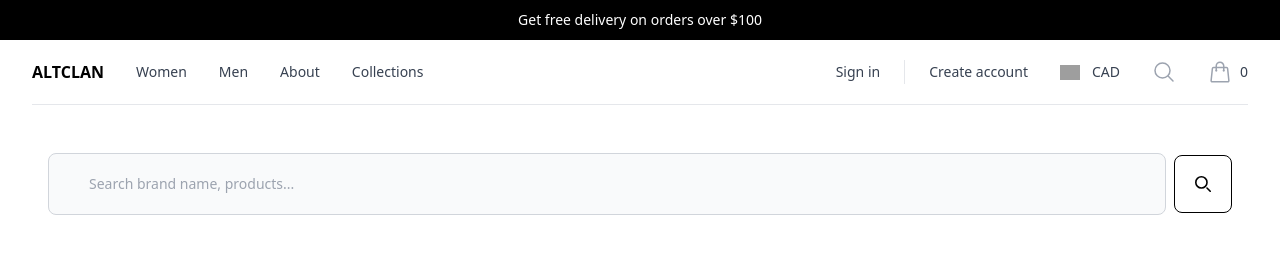
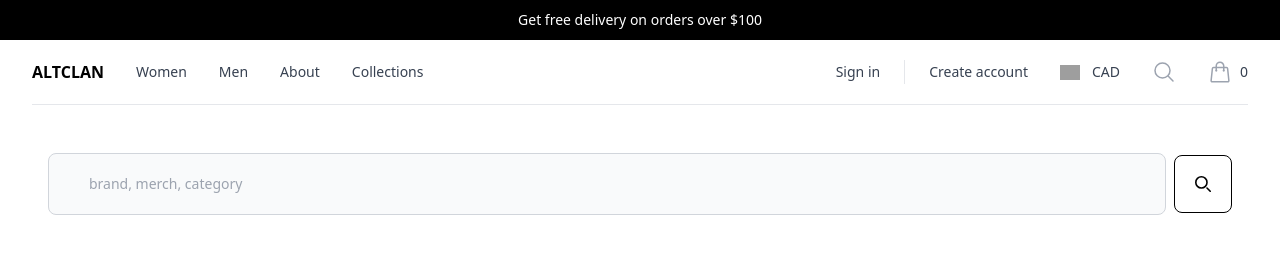
Before and after one commit to thebaggieboy/altclanui, a Next.js app: page /search in a window 1280 px wide. Shown: the top 265 px of the page. Built offline with nearby package versions, Linux system fonts and the light colour scheme; grey boxes are pictures that could not be loaded.

Commit message:
added new brand signup components

```diff
--- a/pages/search.jsx
+++ b/pages/search.jsx
@@ -50,7 +50,7 @@ export default function Search() {
         <div className="absolute inset-y-0 left-0 flex items-center pl-3 pointer-events-none">
 
         </div>
-        <input type="text" id="simple-search" className="bg-gray-50 p-5 border border-gray-300 text-gray-900 text-sm rounded-lg focus:ring-blue-500 focus:border-blue-500 block w-full pl-10 p-2.5  dark:bg-gray-700 dark:border-gray-600 dark:placeholder-gray-400 dark:text-white dark:focus:ring-blue-500 dark:focus:border-blue-500" placeholder="Search brand name, products..." required/>
+        <input type="text" id="simple-search" className="bg-gray-50 p-5 border border-gray-300 text-gray-900 text-sm rounded-lg focus:ring-blue-500 focus:border-blue-500 block w-full pl-10 p-2.5  dark:bg-gray-700 dark:border-gray-600 dark:placeholder-gray-400 dark:text-white dark:focus:ring-blue-500 dark:focus:border-blue-500" placeholder="brand, merch, category" required/>
     </div>
     <button type="submit" className="p-5 ml-2 text-sm font-medium text-dark bg-black rounded-lg border border-black hover:bg-white focus:ring-4 focus:outline-none focus:ring-black">
         <svg className="w-4 h-4" aria-hidden="true" xmlns="http://www.w3.org/2000/svg" fill="none" viewBox="0 0 20 20">
```
